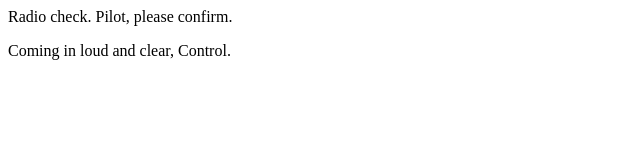
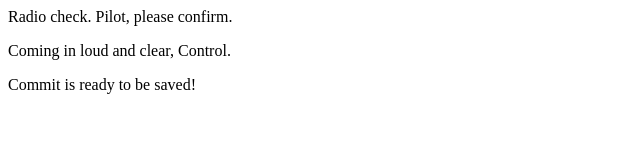
Before and after one commit to xmdang3/Communiation-Log, a plain HTML site: page index.html in a window 1280 px wide. Shown: the whole page, without its empty margins (0-640 px from the left). Drawn offline with Linux system fonts and the light colour scheme.

Commit message:
3rd Line Added

```diff
--- a/index.html
+++ b/index.html
@@ -2,5 +2,6 @@
 <body>
    <p>Radio check. Pilot, please confirm.</p>
    <p>Coming in loud and clear, Control.</p>
+   <p>Commit is ready to be saved!</p>
 </body>
 </html>
```
